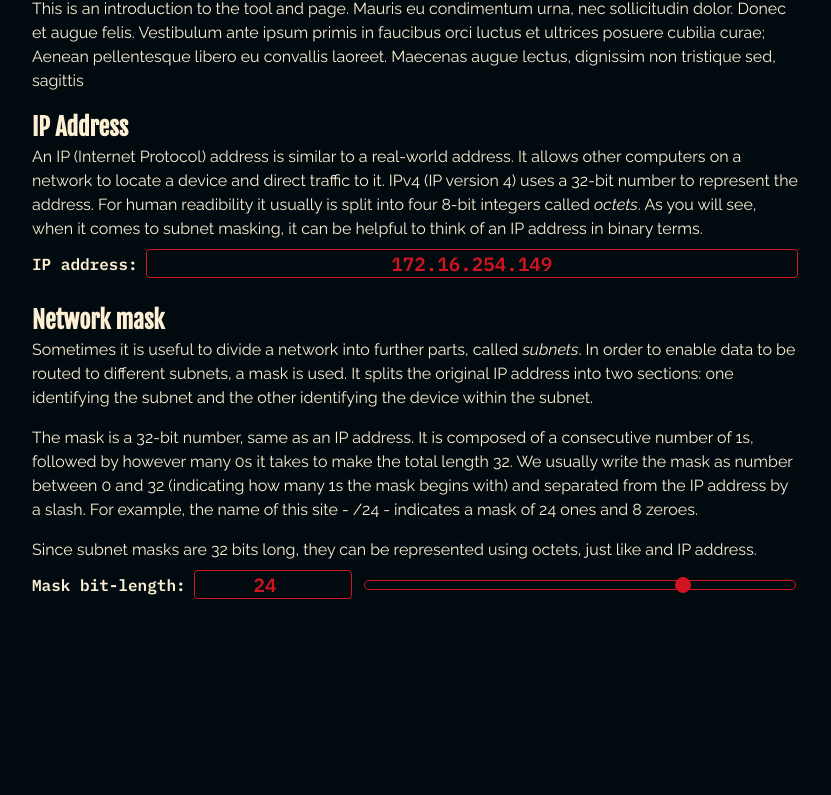
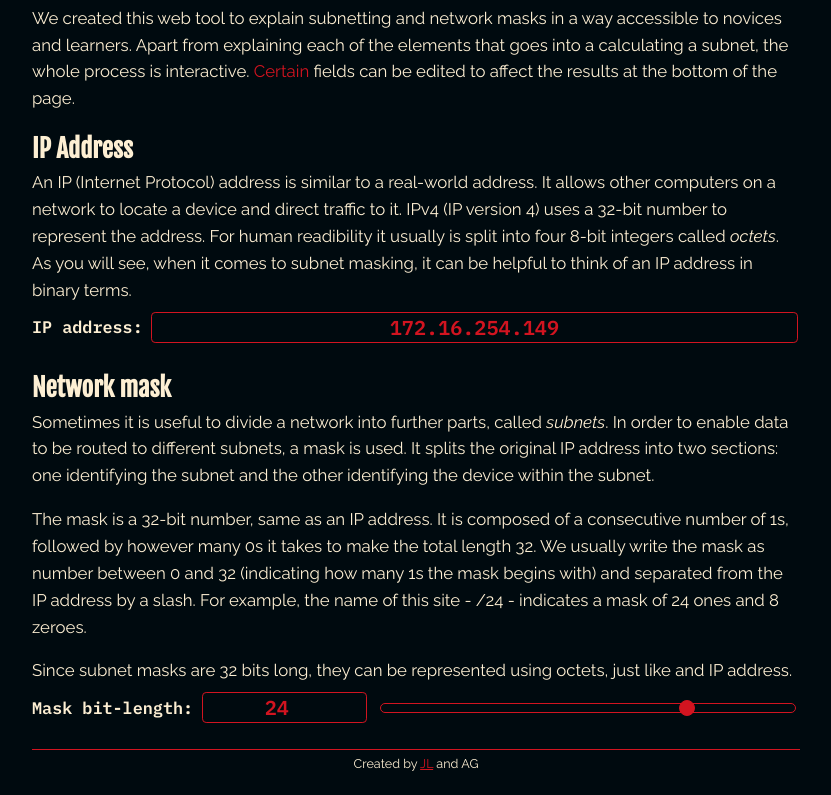
Before and after one commit to Jakub-L/slash-24, a plain HTML site: page index.html in a window 1280 px wide. Shown: the part 91-886 px from the top of the page, without its empty margins (224-1055 px from the left). Before the commit the page ends 800 px from the top, so only its background shows below. Drawn offline with Linux system fonts and the light colour scheme.

Commit message:
Add footer

```diff
--- a/css/global.css
+++ b/css/global.css
@@ -31,7 +31,8 @@ html {
 
   /* Text */
   font-family: 'Raleway', sans-serif;
-  line-height: 1.5;
+  font-size: 1.05rem;
+  line-height: 1.6;
 
   /* Other */
 }
@@ -64,9 +65,28 @@ p {
   margin: 0;
 }
 
-p + p {
+p+p {
   /* Display and Box Model */
   margin-top: 1rem;
+}
+
+footer {
+  /* Display and Box Model */
+  width: 100%;
+  margin-top: 1.5rem;
+  padding-top: 0.25rem;
+  padding-bottom: 0.25rem;
+  border-top: 1px solid var(--red-medium);
+
+  /* Text */
+  text-align: center;
+  font-size: 0.75rem;
+}
+
+a,
+a:visited {
+  /* Colour */
+  color: var(--red-medium)
 }
 
 /* CLASS STYLES */
--- a/css/inputs.css
+++ b/css/inputs.css
@@ -29,10 +29,6 @@ div[id$='__container'] {
 #ip__input {
   /* Display and Box Model */
   grid-area: input;
-  width: calc(100% - 0.5rem);
-
-  /* Text */
-  font-size: 1.2rem;
 }
 
 /* MASK LENGTH INPUT */
@@ -68,7 +64,7 @@ input:not([type='range']) {
   font-family: 'IBM Plex Mono', monospace;
   color: var(--red-medium);
   text-align: center;
-  font-size: 1.2rem;
+  font-size: 1rem;
 
   /* Other */
   border: 1px var(--red-medium) solid;
@@ -123,4 +119,8 @@ label {
     display: initial;
     width: calc(100% - 0.5rem);
   }
+
+  input:not([type='range']) {
+    font-size: 1.2rem;
+  }
 }
--- a/index.html
+++ b/index.html
@@ -40,10 +40,10 @@
   <body>
     <h1>/24 • Subnet Masking Tool</h1>
     <section>
-      <p>This is an introduction to the tool and page. Mauris eu condimentum urna, nec sollicitudin dolor.
-        Donec et augue felis. Vestibulum ante ipsum primis in faucibus orci luctus et ultrices posuere cubilia curae;
-        Aenean pellentesque libero eu convallis laoreet. Maecenas augue lectus, dignissim non tristique sed, sagittis
-      </p>
+      <p>We created this web tool to explain subnetting and network masks in a way accessible to novices and learners.
+        Apart from explaining each of the elements that goes into a calculating a subnet, the whole process is
+        interactive. <span class="text-red">Certain</span> fields can be edited to affect the results at the
+        bottom of the page.</p>
     </section>
 
     <section>
@@ -75,6 +75,8 @@
         <input id="mask__slider" type="range" min="0" max="32" aria-labelledby="mask__label">
       </div>
     </section>
+
+    <footer>Created by <a href="https://github.com/Jakub-L">JL</a> and AG</footer>
   </body>
 
 </html>
```
